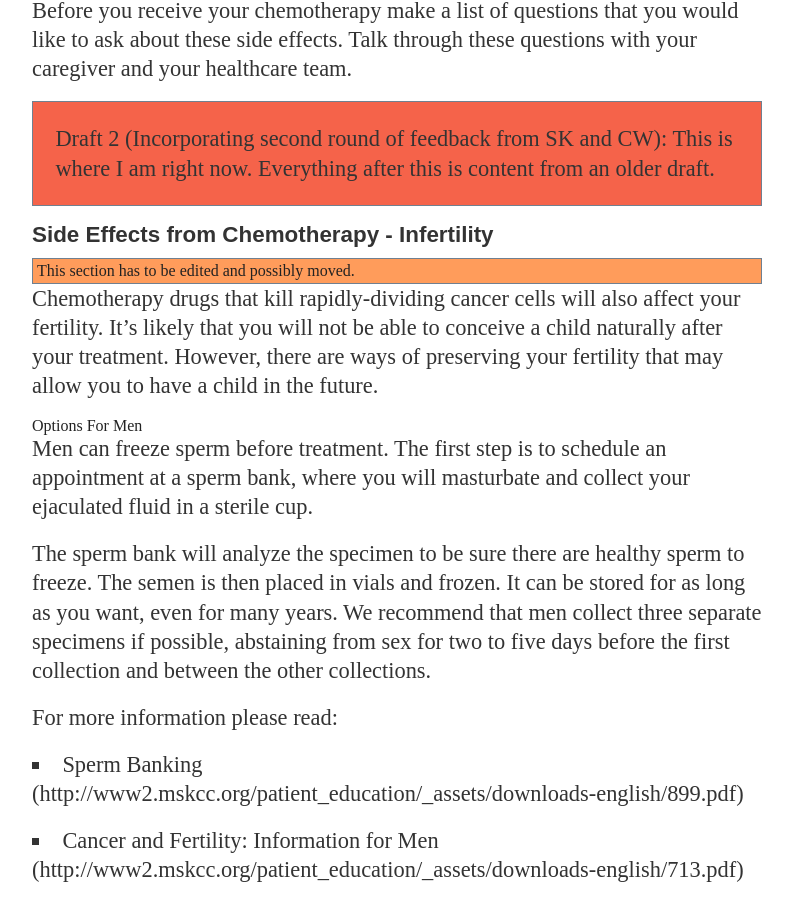
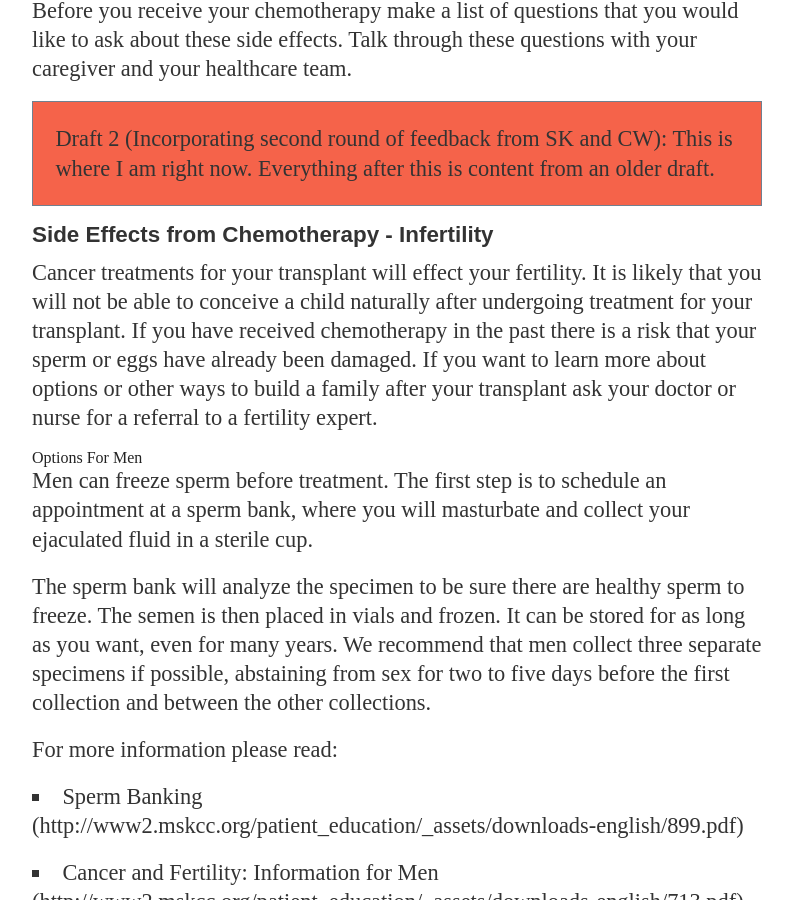
Before and after one commit to mskccpatiented/contentaudit, a Jekyll site: the page built from _posts/2012-11-19-auto-bmt-outpatient-guide-hybrid.md, in a window 1280 px wide and 900 px high, scrolled down 30227 px. Shown: the whole window, without its empty margins (128-921 px from the left). Built offline with Jekyll 4.4.1, drawn with Linux system fonts in a browser that asks for light colours; Markdown is read by kramdown in place of the engine named in the settings.

Commit message:
deploying BMT patient ed

```diff
--- a/_posts/2012-11-19-auto-bmt-outpatient-guide-hybrid.md
+++ b/_posts/2012-11-19-auto-bmt-outpatient-guide-hybrid.md
@@ -555,8 +555,9 @@ Your healthcare team will help you understand and prepare for these side effects
 <p class="dmz">Draft 2 (Incorporating second round of feedback from SK and CW): This is where I am right now. Everything after this is content from an older draft. </p>
 
 #### Side Effects from Chemotherapy - Infertility
-<div class="outstanding">This section has to be edited and possibly moved.</div>
-Chemotherapy drugs that kill rapidly-dividing cancer cells will also affect your fertility. It's likely that you will not be able to conceive a child naturally after your treatment. However, there are ways of preserving your fertility that may allow you to have a child in the future.
+<div class="feedback remove invisible">This section has to be edited and possibly moved.
+Chemotherapy drugs that kill rapidly-dividing cancer cells will also affect your fertility. It's likely that you will not be able to conceive a child naturally after your treatment. However, there are ways of preserving your fertility that may allow you to have a child in the future.</div>
+Cancer treatments for your transplant will effect your fertility. It is likely that you will not be able to conceive a child naturally after undergoing treatment for your transplant. If you have received chemotherapy in the past there is a risk that your sperm or eggs have already been damaged. If you want to learn more about options or other ways to build a family after your transplant ask your doctor or nurse for a referral to a fertility expert.
 
 ##### Options For Men
 Men can freeze sperm before treatment. The first step is to schedule an appointment at a sperm bank, where you will masturbate and collect your ejaculated fluid in a sterile cup.
```
Also changed, not shown: 1 other file.
